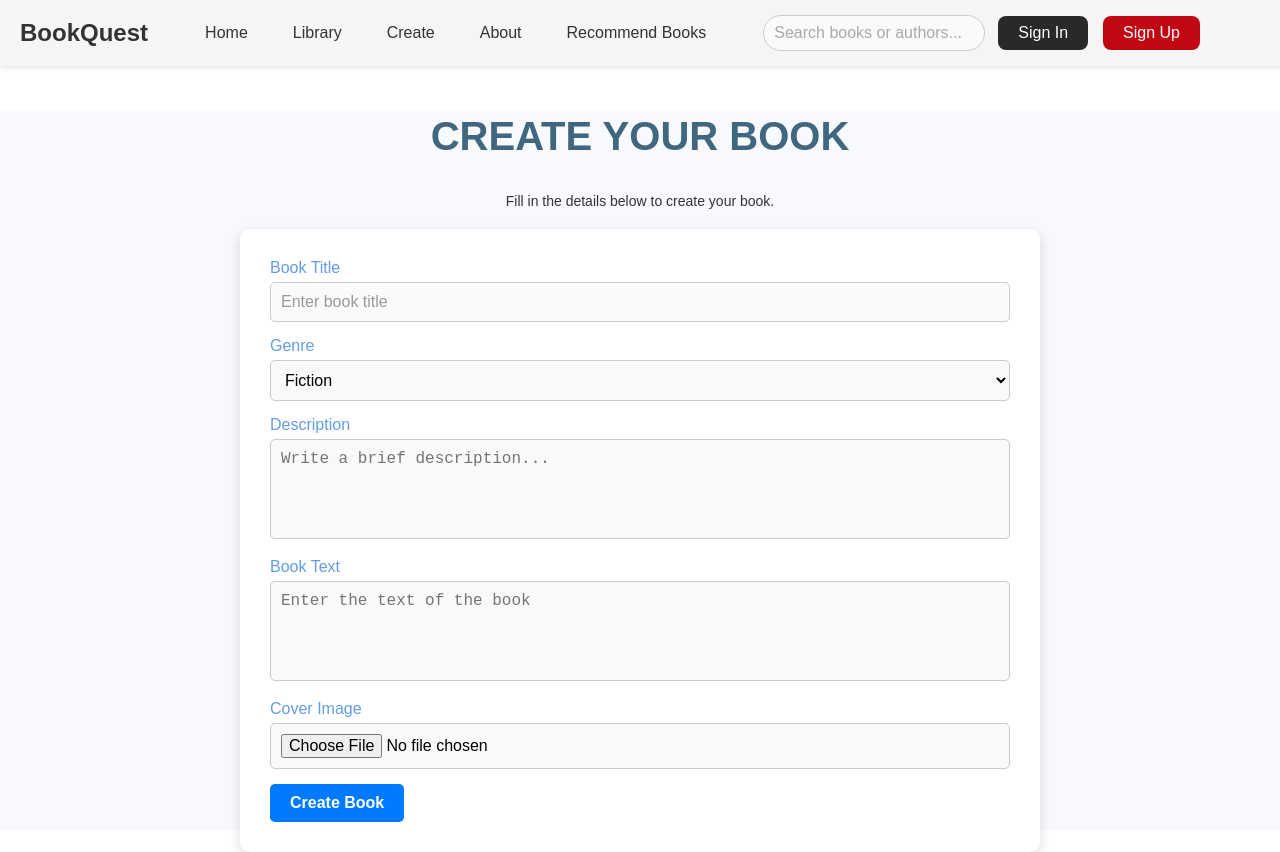
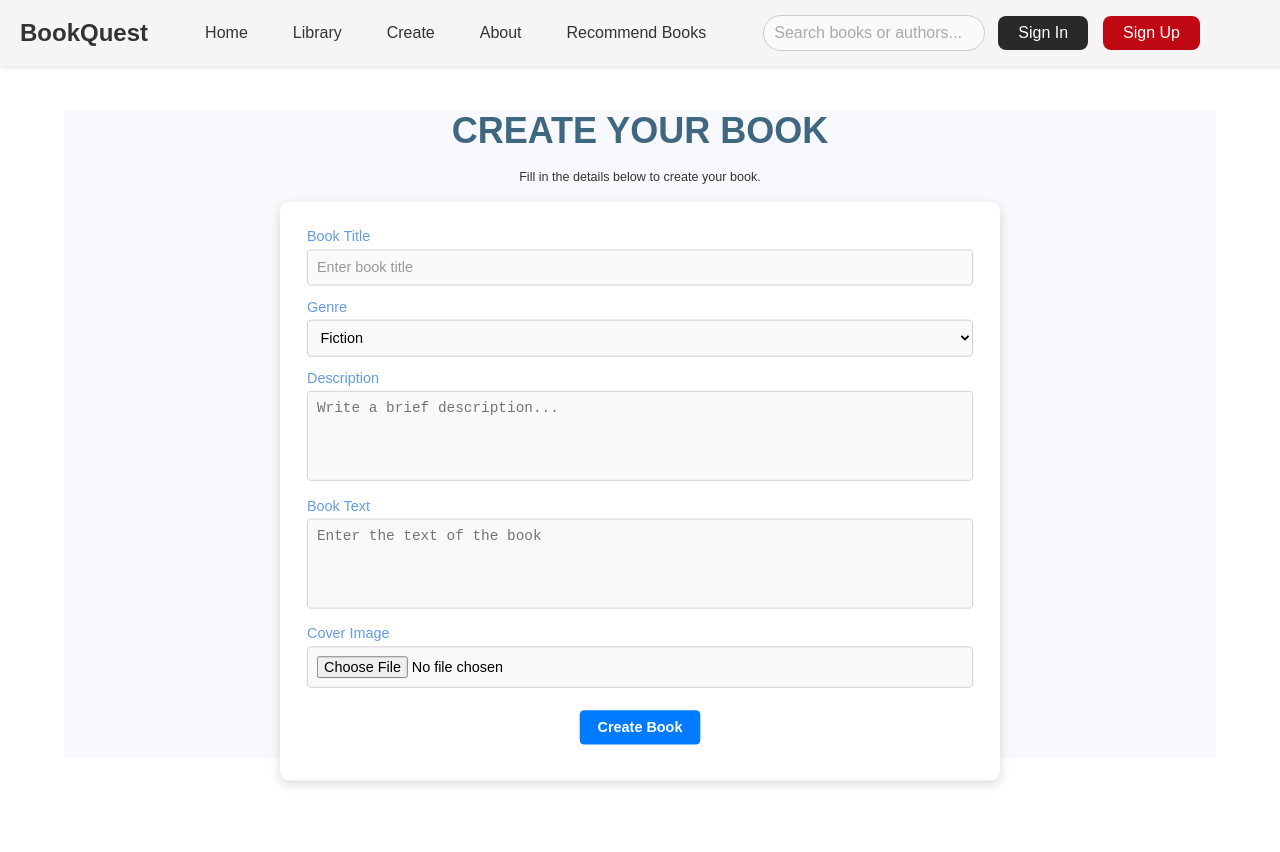
Before and after one commit to vantam3/Capstone1_FE, a React (Create React App) app in the folder book_web/: page /create in a window 1280 px wide. After the commit the page ends 830 px from the top, so only its background shows below. Built offline with nearby package versions, Linux system fonts and the light colour scheme.

Commit message:
almost there

```diff
--- a/book_web/src/Admin/AdminSidebar.js
+++ b/book_web/src/Admin/AdminSidebar.js
@@ -10,6 +10,7 @@ const AdminSidebar = () => {
                 <NavLink to="/admin/dashboard" activeClassName="active-link">Dashboard</NavLink>
                 <NavLink to="/admin/manage-users" activeClassName="active-link">Manage Users</NavLink>
                 <NavLink to="/admin/manage-products" activeClassName="active-link">Manage Products</NavLink>
+                <NavLink to="/admin/manage-user-books" activeClassName="active-link">Manage User Books</NavLink>
                 <NavLink to="/admin/view-reports" activeClassName="active-link">View Reports</NavLink>
                 <NavLink to="/admin/logout" activeClassName="active-link">Log Out</NavLink>
             </nav>
--- a/book_web/src/App.js
+++ b/book_web/src/App.js
@@ -21,6 +21,7 @@ import AdminLayout from './Admin/AdminLayout';
 import AdminDashboard from './Admin/AdminDashboard';
 import ManageUsers from './Admin/ManageUsers';
 import ManageProducts from './Admin/ManageProducts';
+import ManageUserBooks from './Admin/ManageUserBooks';
 import ViewReports from './Admin/ViewReports';
 import Logout from './Admin/Logout';
 
@@ -98,6 +99,7 @@ function App() {
                         <Route path="dashboard" element={<AdminDashboard />} />
                         <Route path="manage-users" element={<ManageUsers />} />
                         <Route path="manage-products" element={<ManageProducts />} />
+                        <Route path="manage-user-books" element={<ManageUserBooks />} />
                         <Route path="view-reports" element={<ViewReports />} />
                         <Route path="logout" element={<Logout />} />
                     </Route>
--- a/book_web/src/pages/CreateBook/CreateBook.css
+++ b/book_web/src/pages/CreateBook/CreateBook.css
@@ -11,14 +11,18 @@
     box-sizing: border-box;
     margin-top: 50px;
     animation: fadeIn 1.5s ease-in-out;
+    transform: scale(0.9);
+    transform-origin: center top;
 }
 
 .create-book-h1{
     font-size: 2.5rem;
     margin-bottom: 20px;
-    font-size: 2.5rem;
     color: #3f6780;
     text-align: center;
+}
+.create-book-description{
+    margin-top: 0;
 }
 
 /* Style cho form */
@@ -87,6 +91,7 @@ form textarea {
 
 /* Style cho nút bấm */
 form button {
+    display: block;
     background-color: #007bff; /* Màu xanh dương nổi bật */
     color: white;
     border: none;
@@ -96,6 +101,7 @@ form button {
     border-radius: 5px; /* Bo góc nhẹ */
     cursor: pointer;
     transition: background-color 0.3s ease, transform 0.2s ease;
+    margin: 10px auto;
 }
 
 /* Hiệu ứng khi hover nút */
@@ -124,3 +130,11 @@ form button:hover {
         font-size: 0.9rem;
     }
 }
+.image-preview {
+    display: block; /* Chuyển ảnh thành khối */
+    max-width: 100%; /* Giới hạn chiều rộng để không vượt quá khung */
+    max-height: 300px; /* Giới hạn chiều cao */
+    margin: 10px auto; /* Căn giữa ảnh */
+    border: 2px solid #ddd; /* Thêm viền nếu cần */
+    object-fit: contain; /* Đảm bảo toàn bộ ảnh hiển thị */
+  }
--- a/book_web/src/pages/Home/Home.css
+++ b/book_web/src/pages/Home/Home.css
@@ -495,3 +495,6 @@
   .fp-overflow {
     display: contents;
   }
+  .fp-watermark {
+    display: none !important;
+}
```
